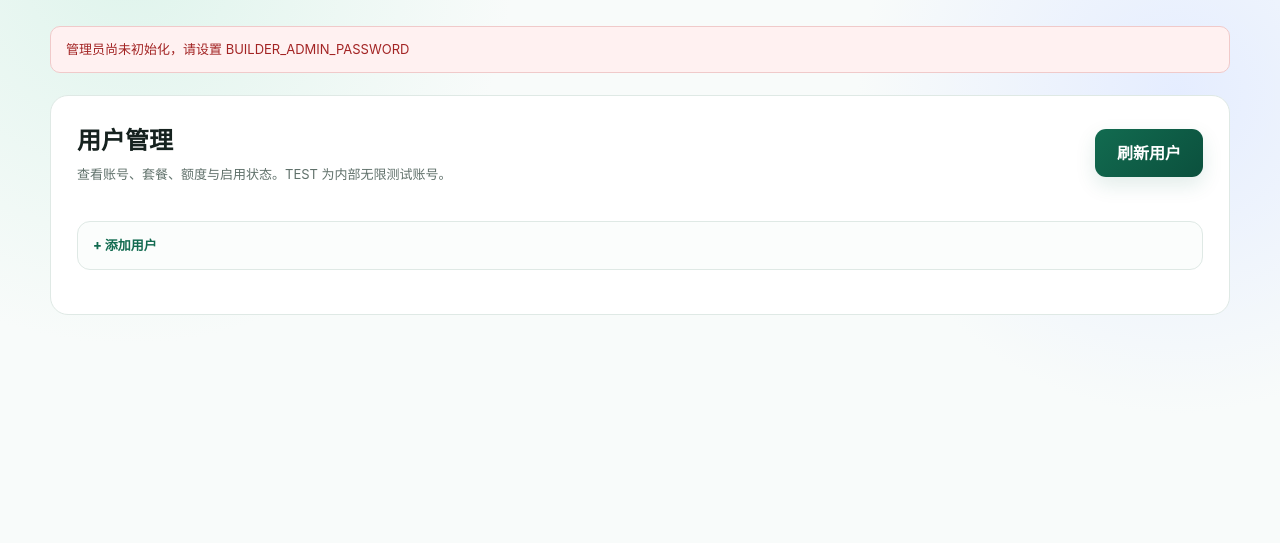
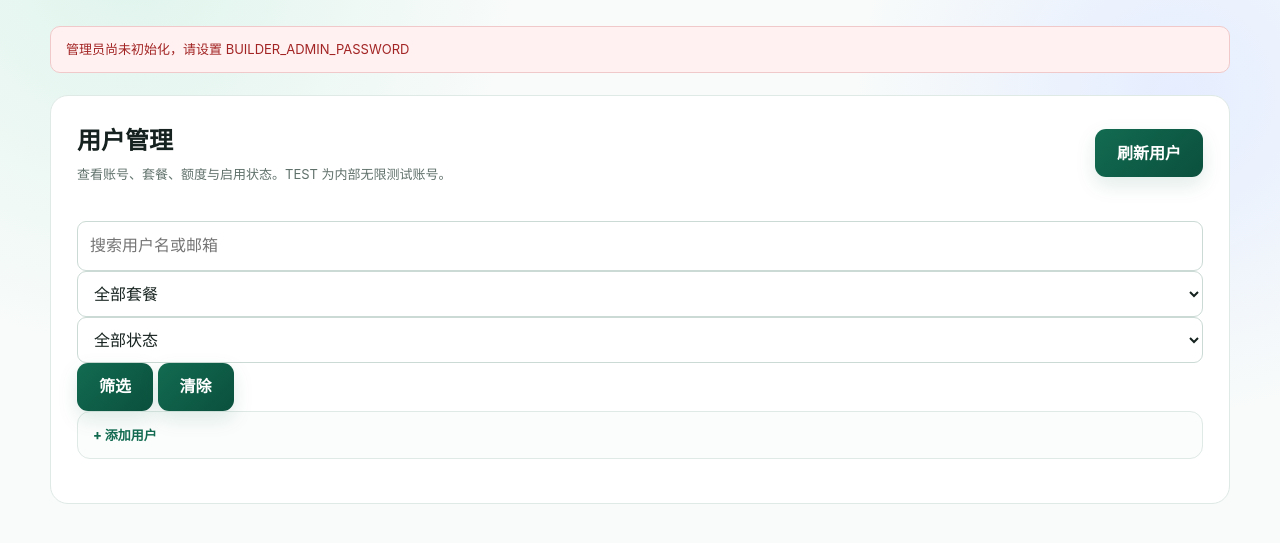
Before and after one commit to yunfei00/smart-python-builder, a FastAPI app: template web/templates/users.html in a window 1280 px wide. Shown: the part 82-625 px from the top of the page. Run offline with FastAPI, Linux system fonts and the light colour scheme; the template is opened without the code that fills it, so the values that code supplies are empty.

Commit message:
feat: add user search and account filters

```diff
--- a/web/templates/users.html
+++ b/web/templates/users.html
@@ -1,5 +1,5 @@
 {% extends 'admin_base.html' %}
-{% block scripts %}<script src="/static/users.js?v=1.2.1-family-mode" defer></script>{% endblock %}
+{% block scripts %}<script src="/static/users.js?v=admin-filters-1" defer></script>{% endblock %}
 {% block content %}
 <section class="admin-section">
   <div class="workspace-title">
@@ -11,10 +11,26 @@
   </div>
   <div id="user-summary" class="workspace-stats admin-user-summary"></div>
 
+  <div class="admin-filter-bar">
+    <input id="user-search" type="search" maxlength="100" placeholder="搜索用户名或邮箱">
+    <select id="user-plan-filter">
+      <option value="">全部套餐</option>
+      <option value="FREE">FREE</option>
+      <option value="TEST">TEST</option>
+    </select>
+    <select id="user-state-filter">
+      <option value="">全部状态</option>
+      <option value="enabled">正常账号</option>
+      <option value="disabled">停用账号</option>
+    </select>
+    <button id="apply-user-filter" class="secondary">筛选</button>
+    <button id="clear-user-filter" class="secondary">清除</button>
+  </div>
+
   <details class="admin-create-user">
     <summary>+ 添加用户</summary>
     <form id="create-user-form" class="admin-create-user-form">
-      <div><label for="new-user-username">用户名 *</label><input id="new-user-username" minlength="2" maxlength="32" required autocomplete="off" placeholder="yunfei 或 云飞"></div>
+      <div><label for="new-user-username">用户名 *</label><input id="new-user-username" minlength="2" maxlength="32" required autocomplete="off" placeholder="user_01"></div>
       <div><label for="new-user-email">邮箱（选填）</label><input id="new-user-email" type="email" maxlength="254" placeholder="user@example.com"></div>
       <div><label for="new-user-password">初始密码 *</label><input id="new-user-password" type="password" minlength="8" maxlength="128" required placeholder="至少 8 个字符"></div>
       <div><label for="new-user-plan">套餐</label><select id="new-user-plan"><option value="FREE">FREE</option><option value="TEST">TEST · 无限</option></select></div>
```
